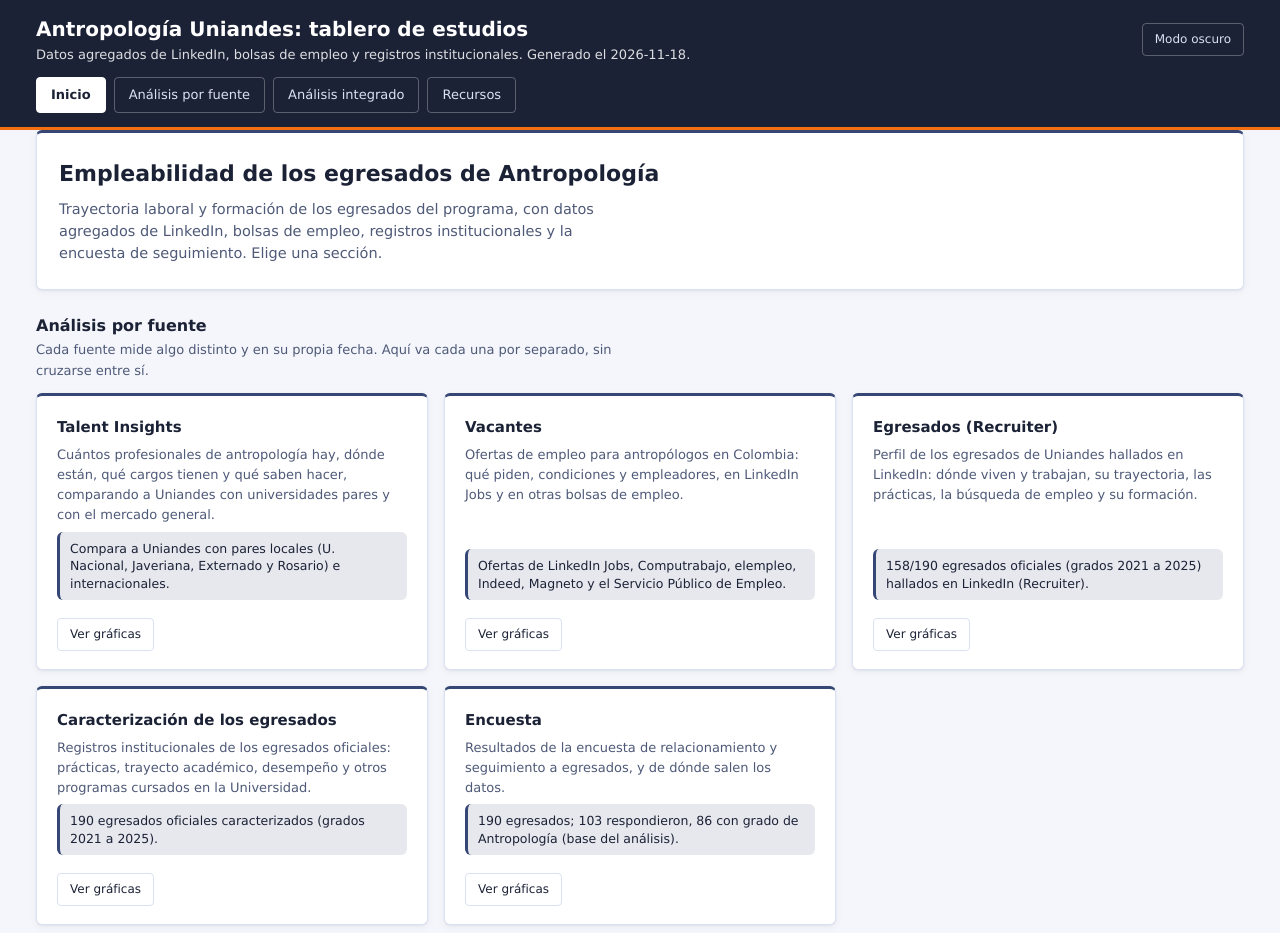
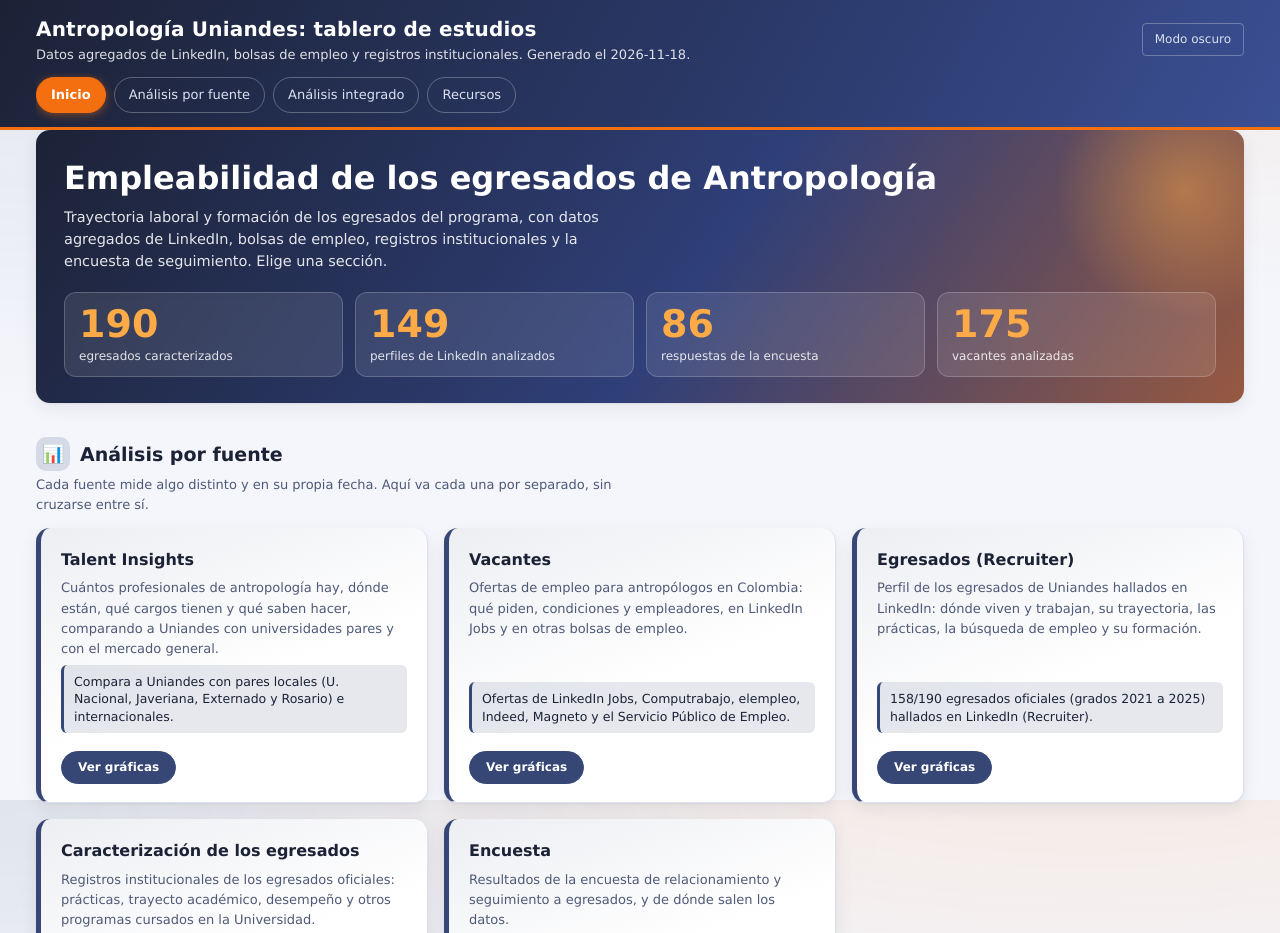
Before and after one commit to DennisArango-UA/tablero-antropologia, a plain HTML site: page index.html in a window 1280 px wide. Shown: the top 933 px of the page. Drawn offline with Linux system fonts and the light colour scheme.

Commit message:
Rediseño visual tipo dashboard: portada con cifras, tarjetas con color por grupo, KPI en degradado y gráficas animadas
Co-Authored-By: Claude Sonnet 5.5 <noreply@anthropic.com>

```diff
--- a/index.html
+++ b/index.html
@@ -176,6 +176,54 @@ dialog::backdrop{background:rgba(10,15,25,.55)}
 .nb-frame{width:100%;height:72vh;border:1px solid var(--line);border-radius:6px;background:#fff;margin-top:16px;display:block}
 footer{color:var(--muted);font-size:12.5px;padding:0 0 30px}
 @media (max-width:560px){.hbar{grid-template-columns:minmax(80px,40%) 1fr}.wrap{padding:0 12px}.top{flex-wrap:wrap}.tools .ghost{flex:1 1 auto;text-align:center}.vbar{height:200px}.grid{gap:12px}dialog{width:98vw}.dlg-body{padding:10px 12px 16px}}
+
+/* ---- Rediseño "dashboard vivo" ---- */
+:root{--ga:#364775;--r:14px;--shadow:0 1px 2px rgba(28,34,54,.06),0 6px 18px rgba(28,34,54,.07)}
+header{background:linear-gradient(120deg,var(--hero1) 0%,#2b3a6b 60%,#3b4f93 100%);border-bottom:3px solid #F36F0F}
+h1{letter-spacing:.2px}
+nav button{border-radius:999px}
+nav button[aria-selected="true"]{box-shadow:0 2px 10px rgba(243,111,15,.45);background:#F36F0F;color:#fff;border-color:#F36F0F}
+body{background:radial-gradient(1100px 380px at 85% -80px,color-mix(in srgb,#F36F0F 10%,transparent),transparent),radial-gradient(900px 400px at 0% 0,color-mix(in srgb,#364775 10%,transparent),transparent),var(--bg);background-attachment:fixed}
+.card{border-radius:var(--r)}
+.hero{position:relative;overflow:hidden;padding:30px 28px 26px;border:0!important;color:#fff;background:linear-gradient(125deg,#1C2236 0%,#2f3f78 55%,#F36F0F 140%)}
+.hero::after{content:"";position:absolute;right:-70px;top:-70px;width:260px;height:260px;border-radius:50%;background:radial-gradient(circle,rgba(254,170,70,.45),transparent 70%)}
+.hero h2{font-size:clamp(22px,4vw,32px);line-height:1.15;margin:0 0 10px;color:#fff;position:relative}
+.hero .sub{color:rgba(255,255,255,.88);position:relative}
+.hero-stats{display:grid;grid-template-columns:repeat(auto-fit,minmax(150px,1fr));gap:12px;margin-top:20px;position:relative;z-index:1}
+.hero-stat{background:rgba(255,255,255,.1);border:1px solid rgba(255,255,255,.2);backdrop-filter:blur(3px);border-radius:12px;padding:12px 14px}
+.hero-stat b{display:block;font-size:clamp(26px,4vw,38px);line-height:1;color:#FEAA46;font-variant-numeric:tabular-nums}
+.hero-stat span{display:block;margin-top:6px;font-size:12px;color:rgba(255,255,255,.86);line-height:1.25}
+.inicio-grupo{display:flex;align-items:center;gap:10px;font-size:19px;margin:34px 0 4px}
+.inicio-grupo .ico{display:inline-grid;place-items:center;width:34px;height:34px;border-radius:10px;font-size:18px;background:color-mix(in srgb,var(--ga) 16%,transparent)}
+.inicio .card{border-top:0;border-left:5px solid var(--ga);background:linear-gradient(160deg,color-mix(in srgb,var(--ga) 9%,var(--panel)),var(--panel) 55%);min-height:170px}
+.inicio .card:hover{box-shadow:0 12px 28px rgba(28,34,54,.18);transform:translateY(-4px)}
+.inicio .card h2{font-size:16px}
+.inicio .card button.ghost{border-radius:999px;background:var(--ga);border-color:var(--ga);color:#fff;padding:6px 16px;font-weight:700}
+.inicio .card button.ghost:hover{filter:brightness(1.12)}
+.chart-card{border-top:0;position:relative;overflow:hidden;animation:subir .5s ease both}
+.chart-card::before{content:"";position:absolute;left:0;right:0;top:0;height:4px;background:linear-gradient(90deg,#364775,#F36F0F)}
+.chart-card{padding-top:20px}
+.chart-card:hover{box-shadow:0 10px 26px rgba(28,34,54,.14)}
+.chart-card h3{font-size:14.5px}
+.tema-t{font-size:15px;padding:10px 14px;border-radius:12px;background:linear-gradient(90deg,color-mix(in srgb,#F36F0F 14%,var(--panel)),transparent)}
+.tema-t::before{width:8px;height:26px;border-radius:4px;background:linear-gradient(#F36F0F,#FEAA46)}
+.kpi{border-radius:14px;border:0;color:#fff;background:linear-gradient(135deg,#364775,#4b63a8);box-shadow:0 6px 16px rgba(54,71,117,.28);animation:subir .5s ease both}
+.kpi:nth-child(3n+2){background:linear-gradient(135deg,#d85a05,#F36F0F 60%,#FEAA46)}
+.kpi:nth-child(3n){background:linear-gradient(135deg,#2a8a8a,#3ab0a4)}
+.kpi-num{color:#fff;font-size:34px}
+.kpi-lab{color:rgba(255,255,255,.9)}
+.kpi *{color:inherit}
+.fbtn{transition:all .15s}.fbtn:hover{border-color:var(--accent);transform:translateY(-1px)}
+.filtros{border-radius:14px;box-shadow:0 6px 20px rgba(28,34,54,.12)}
+.pista .rel,.apil-seg,.dv-seg,.vgrp div{background-image:linear-gradient(180deg,rgba(255,255,255,.22),rgba(255,255,255,0))}
+.pista .rel{transform-origin:left;animation:crece .8s cubic-bezier(.2,.7,.2,1) both}
+.vgrp div{transform-origin:bottom;animation:creceV .8s cubic-bezier(.2,.7,.2,1) both}
+.apil-seg{animation:fade .8s ease both}
+@keyframes subir{from{opacity:0;transform:translateY(14px)}to{opacity:1;transform:none}}
+@keyframes crece{from{transform:scaleX(0)}to{transform:scaleX(1)}}
+@keyframes creceV{from{transform:scaleY(0)}to{transform:scaleY(1)}}
+@keyframes fade{from{opacity:0}to{opacity:1}}
+@media (prefers-reduced-motion:reduce){*{animation:none!important;transition:none!important}}
 </style>
 </head>
 <body>
@@ -812,11 +860,14 @@ function vistaFuente(f) {
 }
 
 function vistaInicio() {
-  const intro = el("section", {class: "panel card hero", style: "border-top:3px solid var(--accent)"},
+  const stats = [["190", "egresados caracterizados"], ["149", "perfiles de LinkedIn analizados"],
+    ["86", "respuestas de la encuesta"], ["175", "vacantes analizadas"]];
+  const intro = el("section", {class: "panel card hero"},
     el("h2", {}, "Empleabilidad de los egresados de Antropología"),
     el("p", {class: "sub", style: "margin:0;max-width:62ch"},
       "Trayectoria laboral y formación de los egresados del programa, con datos agregados de LinkedIn, " +
-      "bolsas de empleo, registros institucionales y la encuesta de seguimiento. Elige una sección."));
+      "bolsas de empleo, registros institucionales y la encuesta de seguimiento. Elige una sección."),
+    el("div", {class: "hero-stats"}, ...stats.map(([n, l]) => el("div", {class: "hero-stat"}, el("b", {}, n), el("span", {}, l)))));
   const cont = el("div", {});
   const cardFuente = (f) => el("div", {class: "card", style: `--fa:${color(f)}`}, el("h2", {}, f.pestana),
     el("div", {class: "sub", style: "flex:1"}, f.descripcion || f.fuente.replace("Fuente: ", "")),
@@ -830,9 +881,11 @@ function vistaInicio() {
     const items = gr.ids.map((id) => DATA.fuentes.find((x) => x.id === id) ||
       (DATA.secciones_nb || []).find((x) => x.id === id)).filter(Boolean);
     if (!items.length) continue;
-    cont.append(el("h2", {class: "inicio-grupo"}, gr.lab));
+    const ga = {fuente: "#364775", integrado: "#F36F0F", recursos: "#2a8a8a"}[gr.gid] || "#364775";
+    const ico = {fuente: "📊", integrado: "🔗", recursos: "📚"}[gr.gid] || "";
+    cont.append(el("h2", {class: "inicio-grupo", style: `--ga:${ga}`}, el("span", {class: "ico"}, ico), gr.lab));
     if (gr.desc) cont.append(el("p", {class: "inicio-grupo-sub"}, gr.desc));
-    const grid = el("div", {class: "inicio"});
+    const grid = el("div", {class: "inicio", style: `--ga:${ga}`});
     items.forEach((it) => grid.append(DATA.fuentes.includes(it) ? cardFuente(it) : cardSec(it)));
     cont.append(grid);
   }
```
